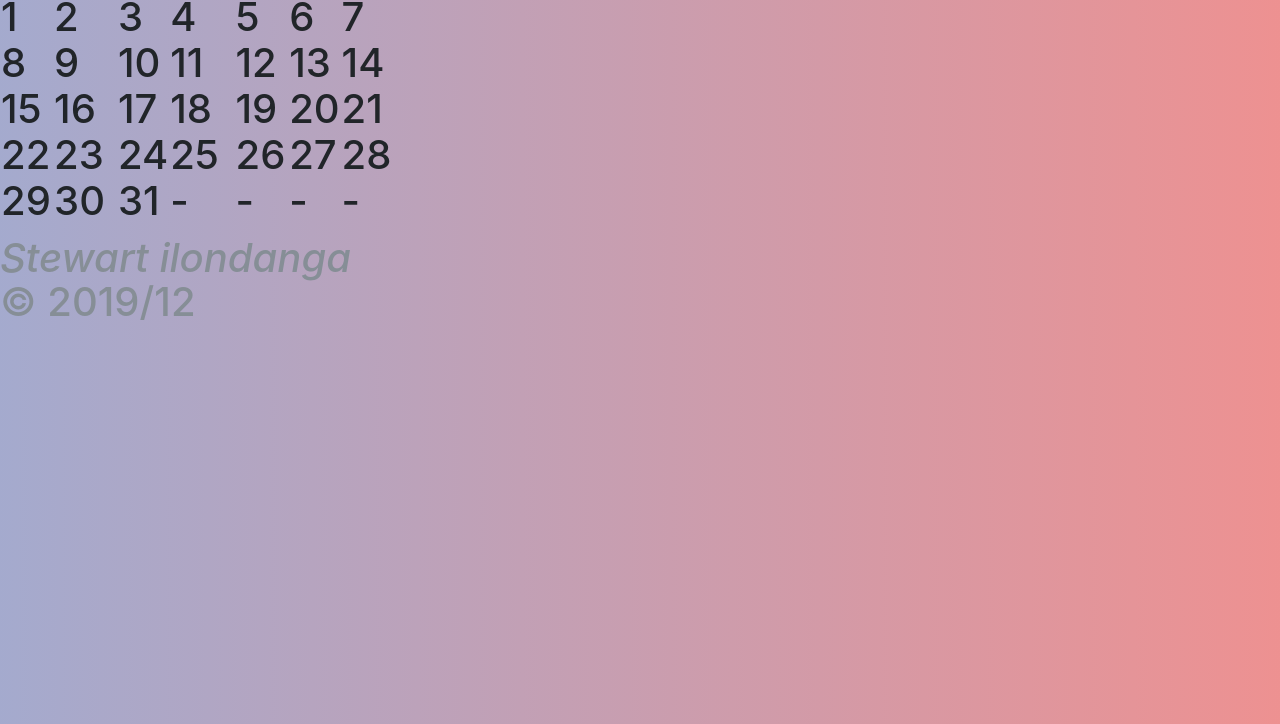
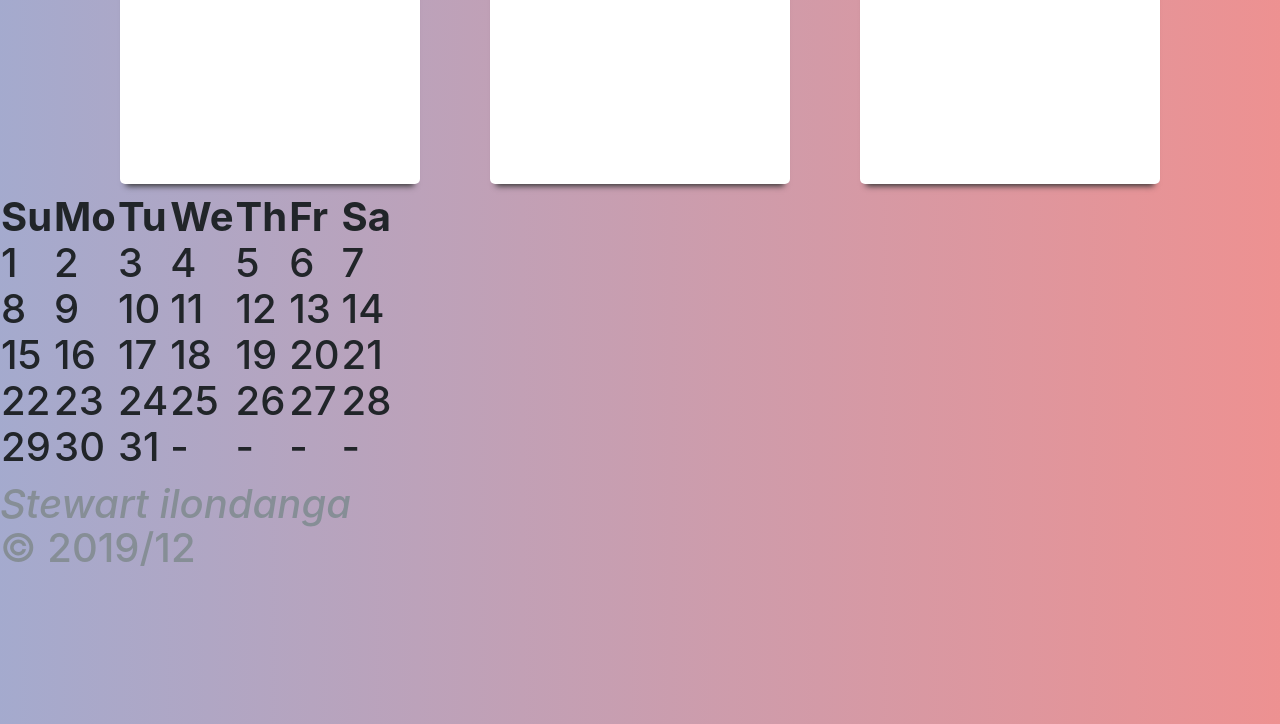
Before and after one commit to stewilondanga/hallo-wearein, a plain HTML site: page index.html in a window 1280 px wide. Shown: the part 76-800 px from the top of the page. Drawn offline with nearby package versions, Linux system fonts and the light colour scheme.

Commit message:
add css/styles.css

```diff
--- a/css/styles.css
+++ b/css/styles.css
@@ -30,18 +30,18 @@ input {
   display: none
 }
 
-/*.box{
-	background:#fff;
-	width:300px;
-	height:250px;
-	margin:10px;
-	position:relative;
-	border-radius:5px;
-	transition:all .5s ease;
-	box-shadow:0 8px 6px -6px #333
-	}
+.box {
+  background: #fff;
+  width: 300px;
+  height: 250px;
+  margin: 10px;
+  position: relative;
+  border-radius: 5px;
+  transition: all .5s ease;
+  box-shadow: 0 8px 6px -6px #333
+}
 
-.box:hover{box-shadow:none;transform:translateY(4px)}
+/*.box:hover{box-shadow:none;transform:translateY(4px)}
 
 label,
 [class*="surprises"]{
```
